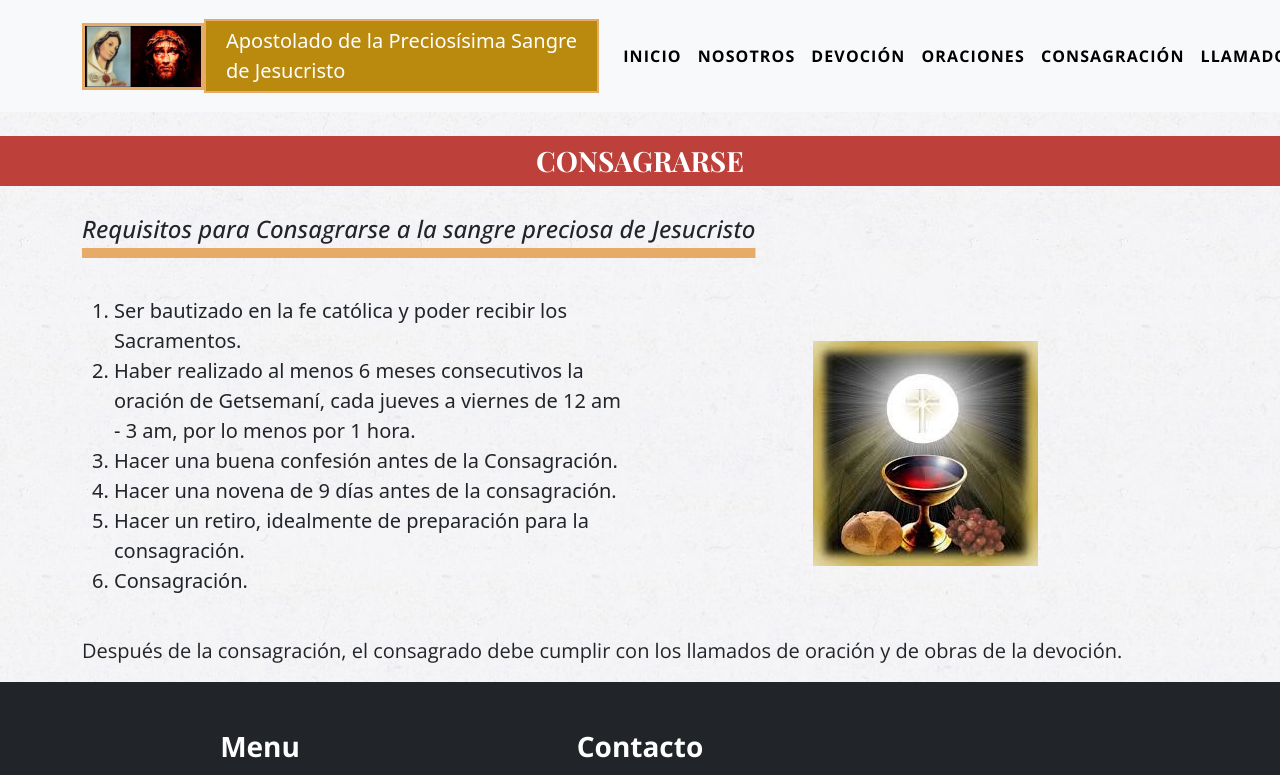
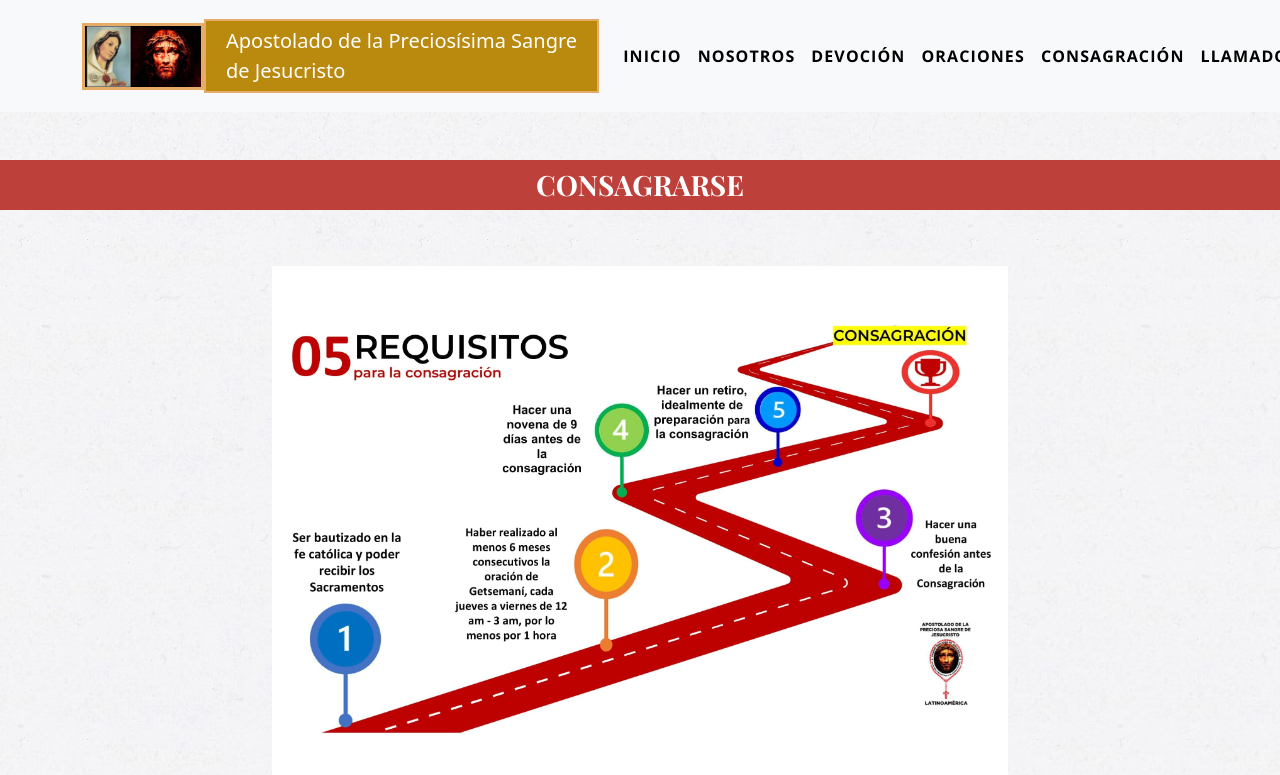
Before and after one commit to emirmoretti/apsj, a React (Vite) app: page /consagracion in a window 1280 px wide. Shown: the top 775 px of the page. Built offline with nearby package versions, Linux system fonts and the light colour scheme.

Commit message:
animaciones

```diff
--- a/src/components/contact/ContactForm.jsx
+++ b/src/components/contact/ContactForm.jsx
@@ -5,8 +5,9 @@ import "./ContactForm.scss";
 const ContactForm = () => {
   return (
     <section id="contact-section">
+      <div data-aos="fade-right" data-aos-duration="2000" data-aos-easing="ease-in-sine">
         <Container>
-        <div className="section-title center">
+          <div className="section-title">
             <h2>Contactanos</h2>
             <hr />
           </div>
@@ -82,6 +83,7 @@ const ContactForm = () => {
             </Col>
           </Row>
         </Container>
+      </div>
     </section>
   );
 };
--- a/src/components/hero/Hero.jsx
+++ b/src/components/hero/Hero.jsx
@@ -19,7 +19,7 @@ const Hero = () => {
                   <img src={arg} alt="" srcset="" width="42px" />
                 </span>
               </h1>
-              <p className="text-white fst-italic"> - Sangre Preciosa de Jesucristo, Salvanos a nosotros y al mundo entero</p>
+              <p className="text-white fst-italic"> - Sangre Preciosa de Jesucristo, Salvanos a nosotros y al mundo entero.</p>
               <p>Consolar es Adorar.</p>
             </div>
             <div className="clearfix"></div>
--- a/src/components/table/Table.jsx
+++ b/src/components/table/Table.jsx
@@ -2,7 +2,7 @@ import React from "react";
 
 const Table = () => {
   return (
-    <div className="table-container p-4">
+    <div className="table-container p-4" data-aos="fade-up" data-aos-duration="3000">
       <h4 className="underline py-3 fs-3 fst-italic">Comisión Nacional</h4>
       <table class="table table-striped">
         <thead>
@@ -57,7 +57,9 @@ const Table = () => {
             <td>Servidoras de Mendoza</td>
           </tr>
           <tr>
-            <th scope="row">Mirta Barrientos <br/> Carla Bratti</th>
+            <th scope="row">
+              Mirta Barrientos <br /> Carla Bratti
+            </th>
             <td>Servidoras de Santa Cruz</td>
           </tr>
         </tbody>
--- a/src/pages/Consagracion.jsx
+++ b/src/pages/Consagracion.jsx
@@ -1,12 +1,22 @@
 import React from "react";
-import img from "../assets/images/consagrarse.jpg";
+import consagrarse from "../assets/images/consagracion-1.jpg";
 import { Col, Container, Row } from "react-bootstrap";
 
 const Consagracion = () => {
   return (
     <div>
-      <div className="pt-4">
+      <div className="py-5">
         <h3 className="titulo">Consagrarse</h3>
+        <Container className="py-5">
+          <Row className="justify-content-center">
+            <Col md={8}>
+              <div data-aos="zoom-in" data-aos-duration="3000">
+                <img src={consagrarse} alt="" className="img-fluid" />
+              </div>
+            </Col>
+          </Row>
+        </Container>
+        {/*
           <Container>
           <h4 className="underline fst-italic my-4">Requisitos para Consagrarse a la sangre preciosa de Jesucristo</h4>
           <Row className="align-items-center py-4">
@@ -14,8 +24,8 @@ const Consagracion = () => {
                 <ol className="fs-5">
                   <li>Ser bautizado en la fe católica y poder recibir los Sacramentos.</li>
                   <li>
-                  Haber realizado al menos 6 meses consecutivos la oración de Getsemaní, cada jueves a viernes de 12 am - 3 am, por lo menos
-                  por 1 hora.
+                    Haber realizado al menos 6 meses consecutivos la oración de Getsemaní, cada jueves a viernes de 12 am - 3 am, por lo
+                    menos por 1 hora.
                   </li>
                   <li>Hacer una buena confesión antes de la Consagración.</li>
                   <li>Hacer una novena de 9 días antes de la consagración.</li>
@@ -33,6 +43,7 @@ const Consagracion = () => {
               Después de la consagración, el consagrado debe cumplir con los llamados de oración y de obras de la devoción.
             </p>
           </Container>
+        */}
       </div>
     </div>
   );
--- a/src/pages/Contact.jsx
+++ b/src/pages/Contact.jsx
@@ -40,7 +40,7 @@ const Contact = () => {
             Servidor Nacional <span className="fw-bold">Jose Luis Ejarque</span>, Teléfono/WhatsApp: +54 264 5187822.
           </p>
         </div>
-        <Table />
+        <Table/>
       </Container>
       <ContactForm />
     </section>
--- a/src/pages/Devocion.jsx
+++ b/src/pages/Devocion.jsx
@@ -34,7 +34,7 @@ const Devocion = () => {
             </Col>
           </Row>
         </div>
-        <div className="">
+        <div data-aos="fade-up" data-aos-duration="3000">
           <h5 className="underline py-5 fs-3 fst-italic">La devoción está compuesta por lo siguiente</h5>
           <ol className="fs-5">
             <li className="">
--- a/src/pages/Oraciones.jsx
+++ b/src/pages/Oraciones.jsx
@@ -16,11 +16,11 @@ const Oraciones = () => {
           <div className="primer-parrafo">
             <Row>
               <Col md={8}>
-                <p className="fs-5 fst-italic">
+                <p data-aos="zoom-in" data-aos-duration="3000" className="fs-5 fst-italic">
                   Cada jueves de 11:00 pm a 03:00 am del viernes en la madrugada es la Hora de Getsemaní. Las siguientes oraciones deben ser
                   dichas durante este tiempo:
                 </p>
-                <ul className="fs-5">
+                <ul className="fs-5" data-aos="fade-right" data-aos-duration="3000">
                   <li>El Rosario de la Santísima Virgen María.</li>
                   <li>La Santa Coronilla de la Preciosa Sangre con Letanías.</li>
                   <li>Oración de Consagración a la Preciosa Sangre.</li>
@@ -32,7 +32,7 @@ const Oraciones = () => {
                 </ul>
               </Col>
               <Col>
-                <div>
+                <div data-aos="fade-left" data-aos-duration="3000">
                   <img src={getsemani} alt="" className="img-fluid shadow-lg p-3 mb-5 bg-body rounded"/>
                 </div>
               </Col>
@@ -42,7 +42,7 @@ const Oraciones = () => {
       </Container>
       <div className="lista_audios-container py-5">
         <div className="section-title">
-          <h3 className="text-center fs-2 text-white ">Lista de audios</h3>
+          <h3 className="text-center fs-2 text-white text-uppercase fw-bold fst-italic">Lista de audios</h3>
         </div>
         <Container>
           <Row>
--- a/src/pages/styles/Oraciones.scss
+++ b/src/pages/styles/Oraciones.scss
@@ -14,6 +14,7 @@
                 border-radius: 10px;
                 color: white;
                 padding: 10px;
+                font-family: "Playfair Display", serif;
             }
             iframe {
                 border-radius: 30px;
```
Also changed, not shown: src/assets/images/consagrarse.jpg (deleted). Lines whose indentation alone changed are shown as unchanged.
